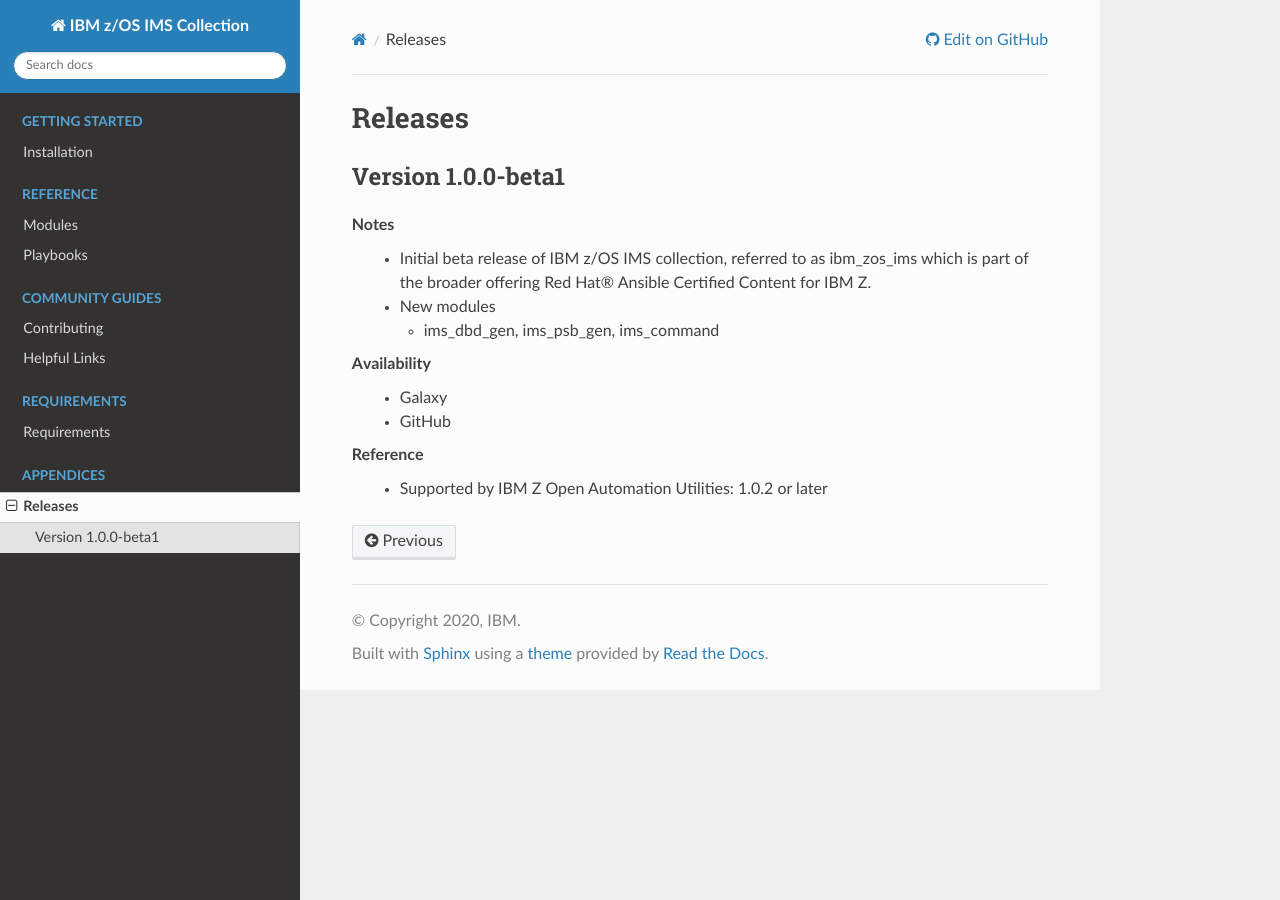
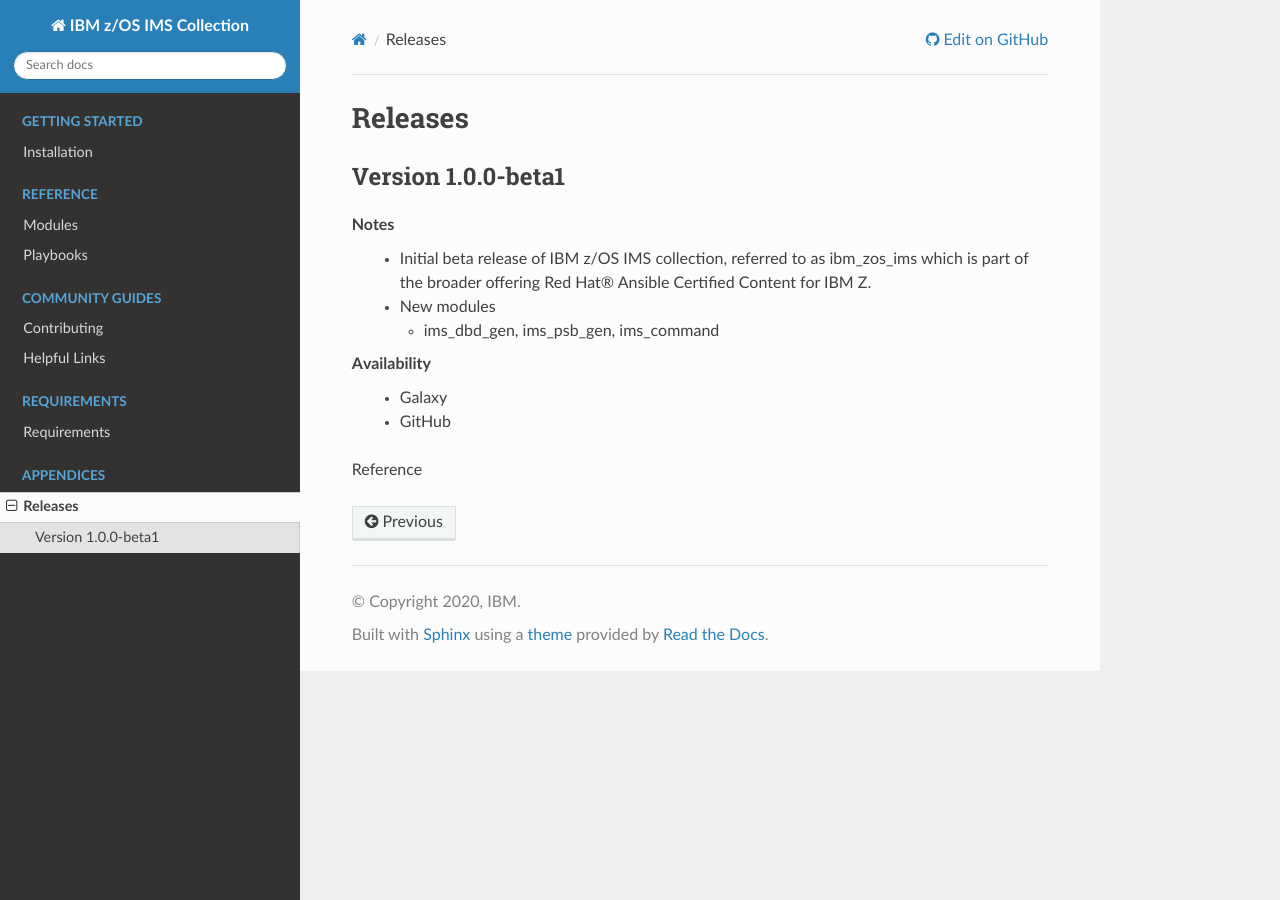
Before and after one commit to ansible-collections/ibm_zos_ims, a Sphinx documentation site: the page built from docs/source/release_notes.rst, in a window 1280 px wide. Built offline with Sphinx 7.4.7 and the Read the Docs theme 2.0.0, drawn with Linux system fonts in a browser that asks for light colours.

Commit message:
remove zoau from release notes page.

```diff
--- a/docs/source/release_notes.rst
+++ b/docs/source/release_notes.rst
@@ -21,4 +21,3 @@
   * GitHub
 
 Reference
-  * Supported by IBM Z Open Automation Utilities: 1.0.2 or later
```
